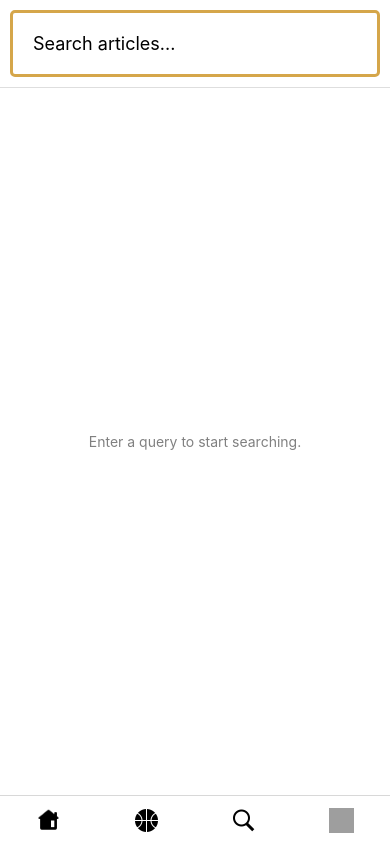
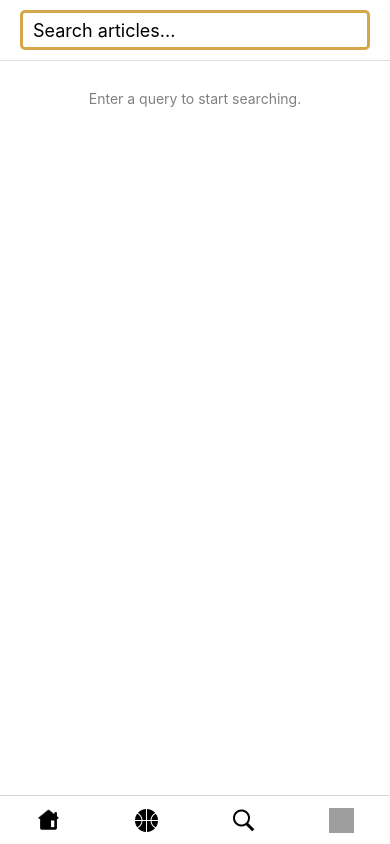
Before and after one commit to JackRubiralta/pelican-app, a React Native app: screen /Search in a window 390 px wide. Built offline with nearby package versions, Linux system fonts and the light colour scheme; no server answers; grey boxes are pictures that could not be loaded.

Commit message:
made search bar hide when scrolling

```diff
--- a/src/components/NewsSeperator.js
+++ b/src/components/NewsSeperator.js
@@ -9,7 +9,7 @@ const styles = StyleSheet.create({
     backgroundColor: '#121212',
     width: '90%',
     alignSelf: 'center',
-    marginVertical: 12,
+    marginVertical: 7,
 
   },
 });
--- a/src/pages/SearchPage.js
+++ b/src/pages/SearchPage.js
@@ -1,15 +1,16 @@
 import React, { useState, useEffect } from 'react';
-import { View, Text, TextInput, StyleSheet, TouchableOpacity } from 'react-native';
+import { View, Text, TextInput, StyleSheet, TouchableOpacity, Animated, ScrollView } from 'react-native';
 import { fetchSearchResults } from '../API';
 import ArticleList from '../components/ArticleList';
-import LoadingIndicator from '../components/LoadingIndicator'; // Ensure path is correct
-import ErrorBox from '../components/ErrorBox'; // Ensure path is correct
+import LoadingIndicator from '../components/LoadingIndicator';
+import ErrorBox from '../components/ErrorBox';
 
 const SearchPage = () => {
   const [query, setQuery] = useState('');
   const [articles, setArticles] = useState([]);
   const [isLoading, setIsLoading] = useState(false);
   const [error, setError] = useState(null);
+  const scrollY = new Animated.Value(0);
 
   const fetchArticles = async () => {
     if (query.length === 0) {
@@ -25,7 +26,6 @@ const SearchPage = () => {
       const data = await fetchSearchResults(query);
       setArticles(data);
     } catch (error) {
-      //console.error("Failed to fetch articles:", error);
       setError(error.toString());
     }
     setIsLoading(false);
@@ -35,15 +35,31 @@ const SearchPage = () => {
     fetchArticles();
   }, [query]);
 
-  // Modify article data
   articles.forEach(article => {
     article.summary.show = true;
     article.image.show = false;
     article.title.size = 'medium';
   });
 
+  const searchBarTranslateY = scrollY.interpolate({
+    inputRange: [0, 50],
+    outputRange: [0, -70],
+    extrapolate: 'clamp',
+  });
+
   return (
     <View style={styles.container}>
+      <Animated.View style={{
+        transform: [{ translateY: searchBarTranslateY }],
+        width: '100%',
+        position: 'absolute',
+        top: 0,
+        left: 0,
+        right: 0,
+        borderBottomWidth: 1,
+        borderBottomColor: '#dedede',
+        backgroundColor: '#ffff', // match container bg to avoid seeing content scroll behind
+      }}>
         <View style={styles.searchBarContainer}>
           <TextInput
             style={styles.searchBar}
@@ -52,9 +68,17 @@ const SearchPage = () => {
             onChangeText={text => setQuery(text)}
           />
         </View>
+      </Animated.View>
+      <Animated.ScrollView
+        style={{ flex: 1, paddingTop: 60 }} // Start content below the search bar
+        contentContainerStyle={{ paddingTop: 10 }} // Extra padding at the top of the scroll content
+        onScroll={Animated.event(
+          [{ nativeEvent: { contentOffset: { y: scrollY } } }],
+          { useNativeDriver: true }
+        )}
+        scrollEventThrottle={16}
+      >
         <View style={[styles.centeredView]}>
-
-
           {isLoading ? (
             <LoadingIndicator/>
           ) : error ? (
@@ -67,6 +91,7 @@ const SearchPage = () => {
             <ArticleList articles={articles} />
           )}
         </View>
+      </Animated.ScrollView>
     </View>
   );
 };
@@ -75,25 +100,26 @@ const styles = StyleSheet.create({
   container: {
     flex: 1,
     backgroundColor: '#ffff',
-
   },
   centeredView: {
     justifyContent: 'center',
     alignItems: 'center',
     flex: 1,
-    // Add other styling properties as needed, like flex, width, height, etc.
   },
   searchBarContainer: {
-    borderBottomWidth: 1,
-    borderBottomColor: '#dedede',
+    height: 60,
+    justifyContent: 'center',
+    paddingHorizontal: 10,
   },
   searchBar: {
-    margin: 10,
-    padding: 20,
+    height: 40,
+    paddingHorizontal: 10,
     fontSize: 18,
     borderWidth: 3,
     borderColor: '#d5a64a',
     borderRadius: 5,
+    backgroundColor: 'white', // Ensure the searchBar background matches
+    marginHorizontal: 10,
   },
   infoMessage: {
     margin: 20,
```
Lines whose indentation alone changed are shown as unchanged.
